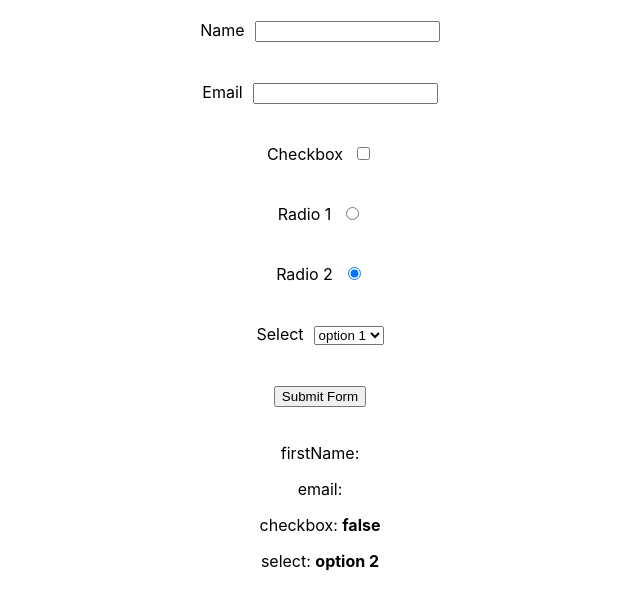
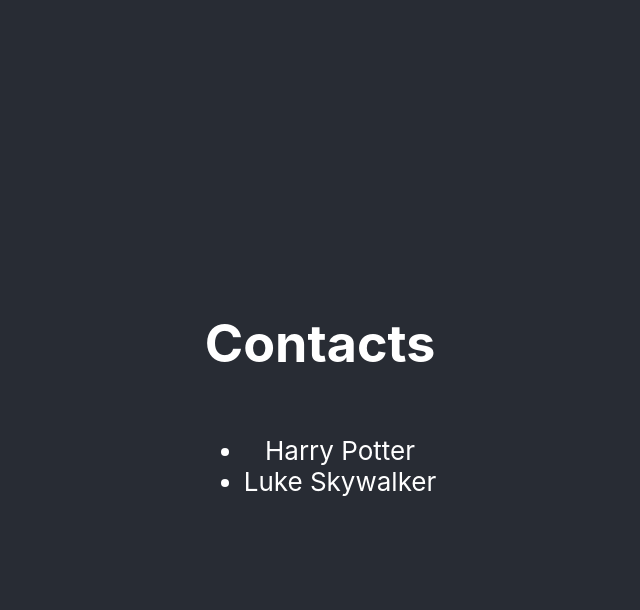
Before and after one commit to faviolla/reactjs, a React (Create React App) app: page / in a window 1280 px wide. Shown: the top 610 px of the page, without its empty margins (320-960 px from the left). Built offline with nearby package versions, Linux system fonts and the light colour scheme; data requests are answered from the project's data file.

Commit message:
Http requests. Axios.

```diff
--- /dev/null
+++ b/db.json
@@ -0,0 +1,16 @@
+{
+  "contacts": [
+    {
+      "id": 1,
+      "name": "Harry",
+      "lastName": "Potter",
+      "about": "lorem ipsum dolor"
+    },
+    {
+      "id": 2,
+      "name": "Luke",
+      "lastName": "Skywalker",
+      "about": "lorem ipsum dolor"
+    }
+  ]
+}
--- a/package.json
+++ b/package.json
@@ -7,6 +7,7 @@
     "@testing-library/jest-dom": "^6.9.1",
     "@testing-library/react": "^16.3.0",
     "@testing-library/user-event": "^13.5.0",
+    "axios": "^1.13.2",
     "classnames": "^2.5.1",
     "react": "^19.2.0",
     "react-dom": "^19.2.0",
--- a/src/App.js
+++ b/src/App.js
@@ -1,27 +1,51 @@
-import { useRef, useState } from "react";
+import { useRef, useEffect, useState } from "react";
 import PersonList from "./components/PersonList/PersonList";
 // import UncontrolledForm from "./components/UncontrolledForms/UncontrolledForm";
 import ControlledForms from "./components/ControlledForms/ControlledForms";
+import { getContactsList } from "./api/api";
 import "./App.css";
 
 function App() {
-  const inputRef = useRef();
+  // const inputRef = useRef();
 
-  const handleFocus = () => {
-    inputRef.current.focus();
-    console.log(inputRef.current.value);
+  // const handleFocus = () => {
+  //   inputRef.current.focus();
+  //   console.log(inputRef.current.value);
+  // };
+
+  // }
+  const [contacts, setContacts] = useState([]);
+
+  const fetchData = async () => {
+    const data = await getContactsList();
+    setContacts(data);
   };
+
+  useEffect(() => {
+    fetchData();
+  }, []);
+
+  console.log(contacts);
 
   return (
     <div className="App">
-      {/* <header className="App-header"> */}
-      {/* <input type="text" ref={inputRef} />
+      <header className="App-header">
+        <h1>Contacts</h1>
+        {/* <input type="text" ref={inputRef} />
         <p>Text</p>
         <button onClick={handleFocus}>Focus me</button> */}
-      {/* <PersonList /> */}
-      {/* </header> */}
-      {/* <UncontrolledForm /> */}
-      <ControlledForms />
+        {/* <PersonList /> */}
+
+        {/* <UncontrolledForm /> */}
+        {/* <ControlledForms /> */}
+        <ul>
+          {contacts.map((contact) => (
+            <li key={contact.id}>
+              {contact.name} {contact.lastName}
+            </li>
+          ))}
+        </ul>
+      </header>
     </div>
   );
 }
--- /dev/null
+++ b/src/api/api.js
@@ -0,0 +1,8 @@
+import axios from "axios";
+
+axios.defaults.baseURL = "http://localhost:3030/";
+
+export const getContactsList = async () => {
+  const contacts = await axios.get("contacts");
+  return contacts.data;
+};
```
Also changed, not shown: 1 other file (tests, documents, lock files or other folders).
